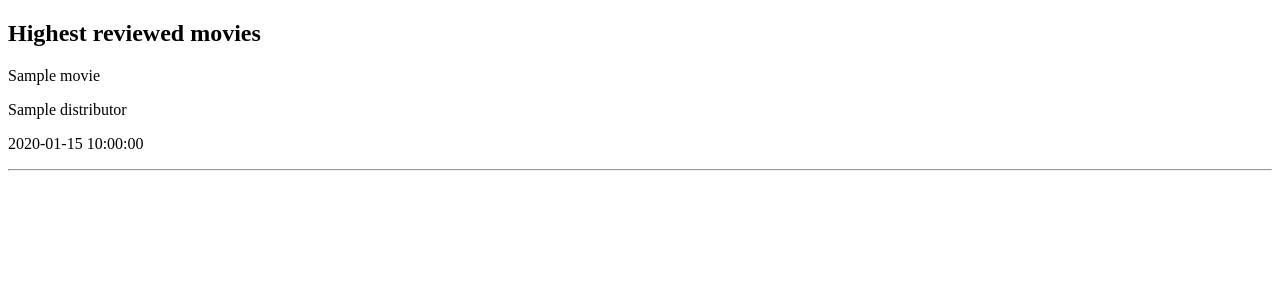
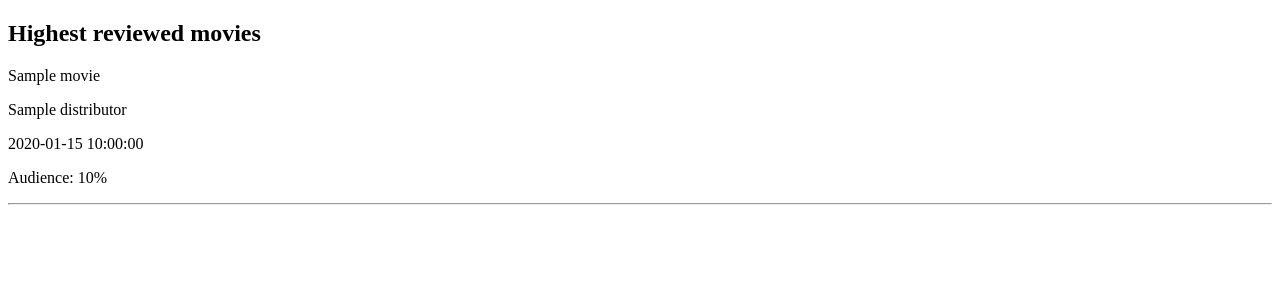
Before and after one commit to thisisthemurph/reel, a FastAPI app: template projects/api/templates/pages/home.html in a window 1280 px wide. Shown: the part 98-398 px from the top of the page. Run offline with FastAPI, Linux system fonts and the light colour scheme; the template is opened without the code that fills it: most values are stand-ins (such as "Sample title", 1, 10 or a date in 2020); parts of the project's set-up code (start-up, migrations or seed data) failed here and were passed over.

Commit message:
Adds the audience score

```diff
--- a/projects/api/templates/pages/home.html
+++ b/projects/api/templates/pages/home.html
@@ -11,6 +11,7 @@
             <p>{{ movie["title"] }}</p>
             <p>{{ movie["distributor"] }}</p>
             <p>{{ movie["release_date"] }}</p>
+            <p>Audience: {{ movie["reviews"][0]["audience_score"] }}%</p>
            <hr />
         </div>
     {% endfor %}
```
